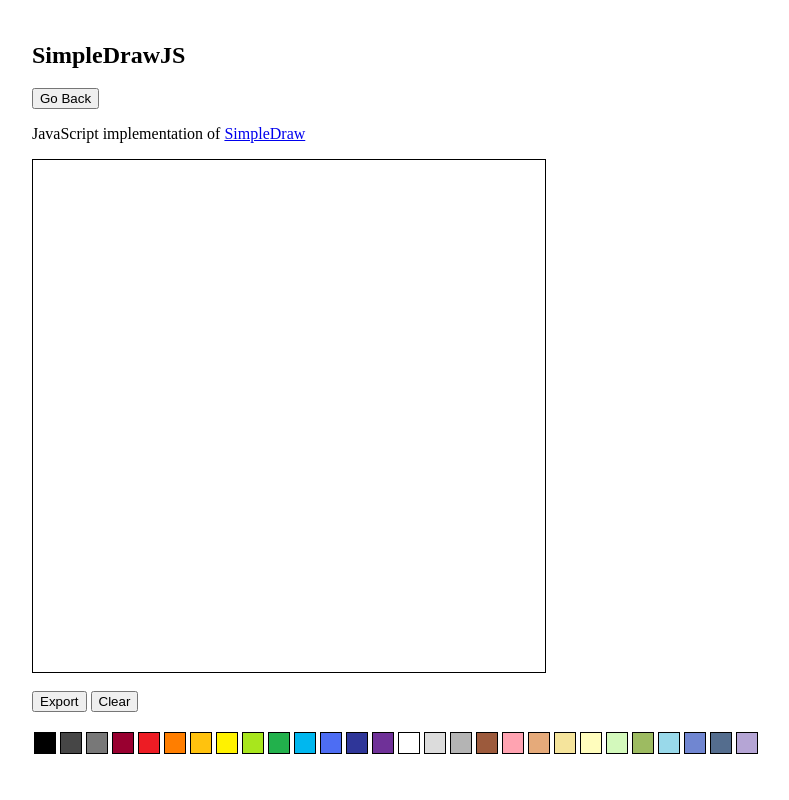
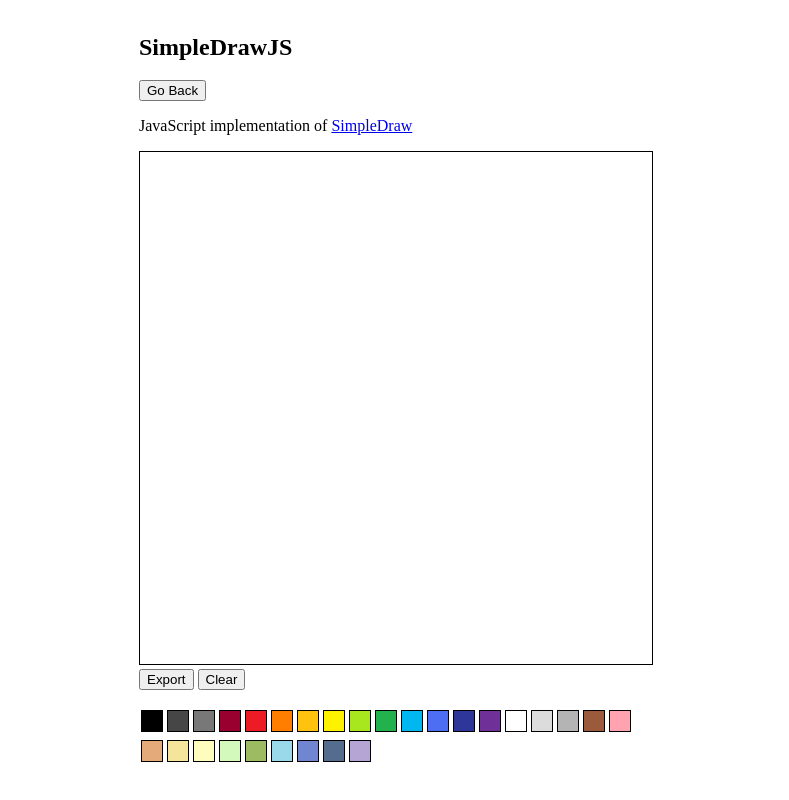
Before and after one commit to stuffbymack/stuffbymack.simpledrawjs.io, a plain HTML site: page index.html in a window 1280 px wide. Shown: the whole page, without its empty margins (244-1033 px from the left). Drawn offline with Linux system fonts and the light colour scheme.

Commit message:
Update index.html

```diff
--- a/index.html
+++ b/index.html
@@ -1,23 +1,23 @@
 <!DOCTYPE html>
 <html>
 <head>
-    <meta name="viewport" content="width=device-width, initial-scale=1.0, maximum-scale=1.0, user-scalable=no">
     <style>
         html, body {
+            width: 100%;
             height: 100%;
             display: flex;
             justify-content: center;
             align-items: center;
-            margin: 10;
-            padding: 10;
+            margin: 0;
+            padding: 0;
+            overflow: hidden;
         }
 
         body {
-            width: 100%;
+            width: 514px;
         }
 
         #paint-canvas {
-            display: block;
             border: 1px solid black;
             background-color: white;
         }
```
